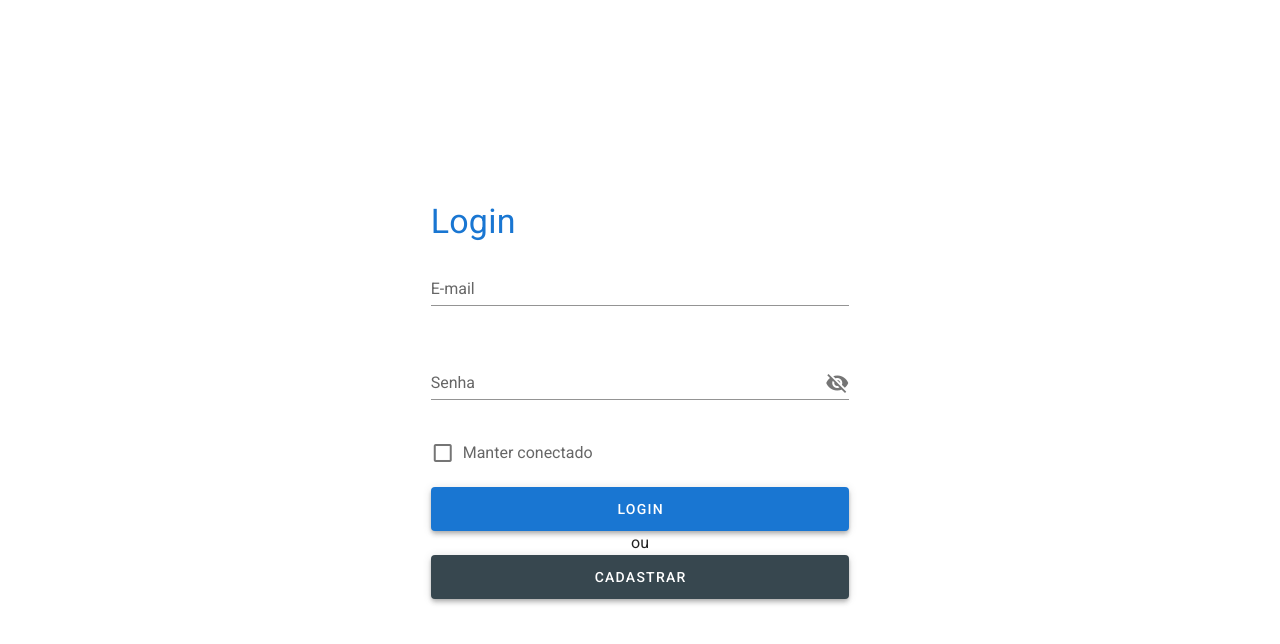
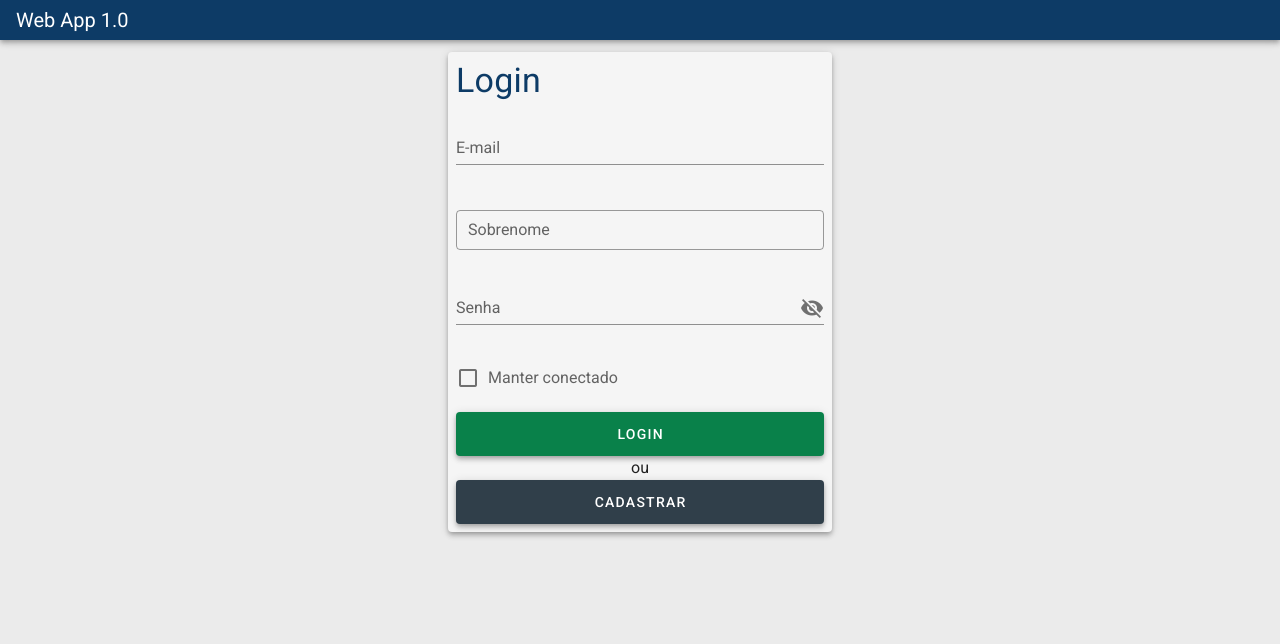
Before and after one commit to thomazfabio/qualitec-agenda, a Vue app: page /login in a window 1280 px wide. Shown: the top 644 px of the page. Built offline with nearby package versions, Linux system fonts and the light colour scheme; no server answers.

Commit message:
Adicionado propriedades de cores personalizadas no obj themes do vuetify

```diff
--- a/src/App.vue
+++ b/src/App.vue
@@ -1,25 +1,16 @@
 <template>
-  <v-app>
-    <Spinner/>
+  <v-app style="background-color: #EBEBEB;">
+    <Spinner />
     <v-main>
-      <v-card
-        v-if="isLogged"
-        style="border-radius: 0px"
-        class="mx-auto overflow-hidden"
-        height="100vh"
-      >
-        <v-app-bar  height="40px" color="primary" dark>
-          <v-app-bar-nav-icon @click="drawer = true"></v-app-bar-nav-icon>
-
+      <v-card  style="border-radius: 0px" class="mx-auto overflow-auto personal_bg_1" height="100vh">
+        <v-app-bar height="40px" color="primary" dark>
+          <v-app-bar-nav-icon v-if="isLogged" @click="drawer = true"></v-app-bar-nav-icon>
           <v-toolbar-title>Web App 1.0</v-toolbar-title>
         </v-app-bar>
         <router-view></router-view>
         <v-navigation-drawer v-model="drawer" absolute temporary>
           <v-list nav dense>
-            <v-list-item-group
-              v-model="group"
-              active-class="primary--text text--accent-4"
-            >
+            <v-list-item-group v-model="group" active-class="primary--text text--accent-4">
               <router-link style="text-decoration: none" to="/">
                 <v-list-item @click="drawer = false">
                   <v-list-item-icon>
@@ -54,9 +45,6 @@
           </v-list>
         </v-navigation-drawer>
       </v-card>
-      <v-container v-else fill-height fluid>
-        <router-view></router-view>
-      </v-container>
     </v-main>
   </v-app>
 </template>
--- a/src/components/FormNewUser.vue
+++ b/src/components/FormNewUser.vue
@@ -1,20 +1,18 @@
 <template>
-  <v-container
-    fluid
-    class="grey lighten-4 elevation-5 pb-8"
-    style="border-radius: 6px"
+  <v-container>
+    <v-card
+    class="personal_bg_card pa-5"
+    :width="width"
+    style="margin: 0 auto;"
     >
     <v-row>
       <v-col>
-        <h1 class="d-flex justify-center" style="color: #607d8b">Cadastrar</h1>
+        <h1 class="d-flex justify-center">Cadastrar</h1>
       </v-col>
     </v-row>
     <v-row>
       <v-col>
-        <p
-          class="d-flex justify-center font-weight-bold"
-          style="font-size: small; color: #607d8b"
-        >
+        <p class="d-flex justify-center font-weight-bold">
           Preencha os campos abaixo para criar sua conta
         </p>
       </v-col>
@@ -23,83 +21,46 @@
     <v-form v-model="valid">
       <v-row dense>
         <v-col>
-          <v-text-field
-            label="Nome"
-            placeholder="Seu primeiro nome"
-            outlined
-            dense
-          ></v-text-field>
+          <v-text-field label="Nome" placeholder="Seu primeiro nome" outlined dense></v-text-field>
         </v-col>
       </v-row>
 
       <v-row dense>
         <v-col>
-          <v-text-field
-            label="Sobrenome"
-            placeholder="Seu sobrenome"
-            outlined
-            dense
-          ></v-text-field>
+          <v-text-field label="Sobrenome" placeholder="Seu sobrenome" outlined dense></v-text-field>
         </v-col>
       </v-row>
 
       <v-row dense>
         <v-col>
-          <v-text-field
-            label="E-mail"
-            placeholder="Seu e-mail"
-            outlined
-            dense
-          ></v-text-field>
+          <v-text-field label="E-mail" placeholder="Seu e-mail" outlined dense></v-text-field>
         </v-col>
       </v-row>
 
       <v-row dense>
         <v-col>
-          <v-text-field
-            label="Senha"
-            placeholder="Sua senha"
-            outlined
-            dense
-            :append-icon="showEyePass ? 'mdi-eye' : 'mdi-eye-off'"
-            :type="showEyePass ? 'text' : 'password'"
-            @click:append="showEyePass = !showEyePass"
-          ></v-text-field>
+          <v-text-field label="Senha" placeholder="Sua senha" outlined dense
+            :append-icon="showEyePass ? 'mdi-eye' : 'mdi-eye-off'" :type="showEyePass ? 'text' : 'password'"
+            @click:append="showEyePass = !showEyePass"></v-text-field>
         </v-col>
       </v-row>
 
       <v-row dense>
         <v-col>
-          <v-text-field
-            label="Confirmar senha"
-            placeholder="Confirme sua senha"
-            outlined
-            dense
-            :append-icon="showEyePass ? 'mdi-eye' : 'mdi-eye-off'"
-            :type="showEyePass ? 'text' : 'password'"
-            @click:append="showEyePass = !showEyePass"
-          ></v-text-field>
+          <v-text-field label="Confirmar senha" placeholder="Confirme sua senha" outlined dense
+            :append-icon="showEyePass ? 'mdi-eye' : 'mdi-eye-off'" :type="showEyePass ? 'text' : 'password'"
+            @click:append="showEyePass = !showEyePass"></v-text-field>
         </v-col>
       </v-row>
 
       <v-row>
         <v-col>
           <router-link style="text-decoration: none" to="register">
-            <v-btn
-              large
-              block
-              elevation="4"
-              depressed
-              style="color: white"
-              color="blue-grey darken-3"
-              @click="register()"
-              >Cadastrar</v-btn
-            ></router-link
-          >
+            <v-btn class="personal_action_1" style="color: white;" large block elevation="4" depressed @click="register()">Cadastrar</v-btn></router-link>
         </v-col>
       </v-row>
 
-      <v-row align-content="center"  justify="center">
+      <v-row align-content="center" justify="center">
         <p class="pr-2" style="margin: 0; font-size: small;">
           Já tem uma conta?
         </p>
@@ -109,10 +70,10 @@
           </p>
         </router-link>
       </v-row>
-      <v-row align-content="center"  justify="center">
+      <v-row align-content="center" justify="center">
         <p class="pr-2" style="margin: 0; font-size: small;">ou</p>
       </v-row>
-      <v-row align-content="center"  justify="center">
+      <v-row align-content="center" justify="center">
         <p class="pr-2" style="margin: 0; font-size: small;">
           Vá para a página inicial
         </p>
@@ -123,6 +84,7 @@
         </router-link>
       </v-row>
     </v-form>
+  </v-card>
   </v-container>
 </template>
 <script>
@@ -199,5 +161,22 @@ export default {
         });
     },
   },
+
+  computed: {
+    width() {
+      switch (this.$vuetify.breakpoint.name) {
+        case "xs":
+          return "100vw";
+        case "sm":
+          return "70vw";
+        case "md":
+          return "60vw";
+        case "lg":
+          return "30vw";
+        case "xl":
+          return "30vw";
+      }
+    },
+  }
 };
 </script>
--- a/src/plugins/vuetify.js
+++ b/src/plugins/vuetify.js
@@ -4,4 +4,25 @@ import Vuetify from 'vuetify/lib/framework';
 Vue.use(Vuetify);
 
 export default new Vuetify({
+    theme: {
+        themes: {
+            light: {
+                personal_bg_1: '#EBEBEB',
+                personal_bg_card: '#F5F5F5',
+                personal_text :'#27187E',
+                personal_primary: '#00796B',
+                //cor para chamadas de ação
+                personal_action_1: '#09814A',
+                personal_action_2: '#303F4A',
+                personal_action_3: '#696D7D',
+                personal_action_4: '#7B886B',
+                personal_action_5: '#598381',
+                personal_action_6: '#BC5724',
+                //--------------------------
+                primary: '#0D3B66',
+                secondary: '#FF9800',
+                anchor: '#8c9eff',
+            },
+        },
+    },
 });
--- a/src/views/LoginView.vue
+++ b/src/views/LoginView.vue
@@ -1,71 +1,47 @@
 <template>
+  <v-container>
+    <v-card :width="width" rounded class="personal_bg_card elevation-4 pa-2" style="margin: 0 auto;">
       <v-row no-gutters justify="center">
-    <v-col sm="4">
-      <p class="primary--text text--accent-4 d-flex display-1"
-        >Login</p
-      >
+
+        <v-col>
+          <p class="primary--text text--accent-4 d-flex display-1">Login</p>
           <span>{{ notificationUser }}</span>
           <v-form v-model="valid">
             <v-row>
               <v-col cols="12" md="12">
-            <v-text-field
-              v-model="email"
-              :rules="emailRules"
-              label="E-mail"
-              required
-            ></v-text-field>
+                <v-text-field v-model="email" :rules="emailRules" label="E-mail" required></v-text-field>
               </v-col>
               <v-col cols="12" md="12">
-            <v-text-field
-              v-model="password"
-              :rules="passRules"
-              :append-icon="showEyePass ? 'mdi-eye' : 'mdi-eye-off'"
-              :type="showEyePass ? 'text' : 'password'"
-              label="Senha"
-              required
-              @click:append="showEyePass = !showEyePass"
-            ></v-text-field>
+
+                <v-text-field label="Sobrenome" placeholder="Seu sobrenome" outlined dense></v-text-field>
+
+                <v-text-field v-model="password" :rules="passRules" :append-icon="showEyePass ? 'mdi-eye' : 'mdi-eye-off'"
+                  :type="showEyePass ? 'text' : 'password'" label="Senha" required
+                  @click:append="showEyePass = !showEyePass"></v-text-field>
               </v-col>
             </v-row>
             <v-row no-gutters>
-          <v-checkbox
-            v-model="persist"
-            :label="`Manter conectado`"
-          ></v-checkbox>
+              <v-checkbox v-model="persist" :label="`Manter conectado`"></v-checkbox>
             </v-row>
             <v-row no-gutters>
               <v-col>
-            <v-btn
-              large
-              @click="login()"
-              block
-              elevation="4"
-              depressed
-              color="primary"
-              v-on:click="logged = true"
-              >Login</v-btn
-            >
+                <v-btn large @click="login()" block elevation="4" depressed color="personal_action_1" style="color: white"
+                  v-on:click="logged = true">Login</v-btn>
               </v-col>
             </v-row>
             <p class="d-flex justify-center" style="margin: 0">ou</p>
             <v-row>
               <v-col>
                 <router-link style="text-decoration: none" to="register">
-              <v-btn
-                large
-                block
-                elevation="4"
-                depressed
-                color="blue-grey darken-3"
-                style="color: white"
-                >Cadastrar</v-btn
-              ></router-link
-            >
+                  <v-btn large block elevation="4" depressed color="personal_action_2"
+                    style="color: white">Cadastrar</v-btn></router-link>
               </v-col>
             </v-row>
           </v-form>
         </v-col>
       </v-row>
+    </v-card>
+  </v-container>
 </template>
 
 <script>
@@ -106,5 +82,23 @@ export default {
         });
     },
   },
+
+  computed: {
+    width() {
+      switch (this.$vuetify.breakpoint.name) {
+        case "xs":
+          return "100vw";
+        case "sm":
+          return "70vw";
+        case "md":
+          return "60vw";
+        case "lg":
+          return "30vw";
+        case "xl":
+          return "30vw";
+      }
+    },
+  }
+
 };
 </script>
--- a/src/views/RegisterView.vue
+++ b/src/views/RegisterView.vue
@@ -1,5 +1,7 @@
 <template>
+  <div>
   <formNewUser />
+</div>
 </template>
 <script>
 import formNewUser from "../components/FormNewUser.vue";
```
Lines whose indentation alone changed are shown as unchanged.
